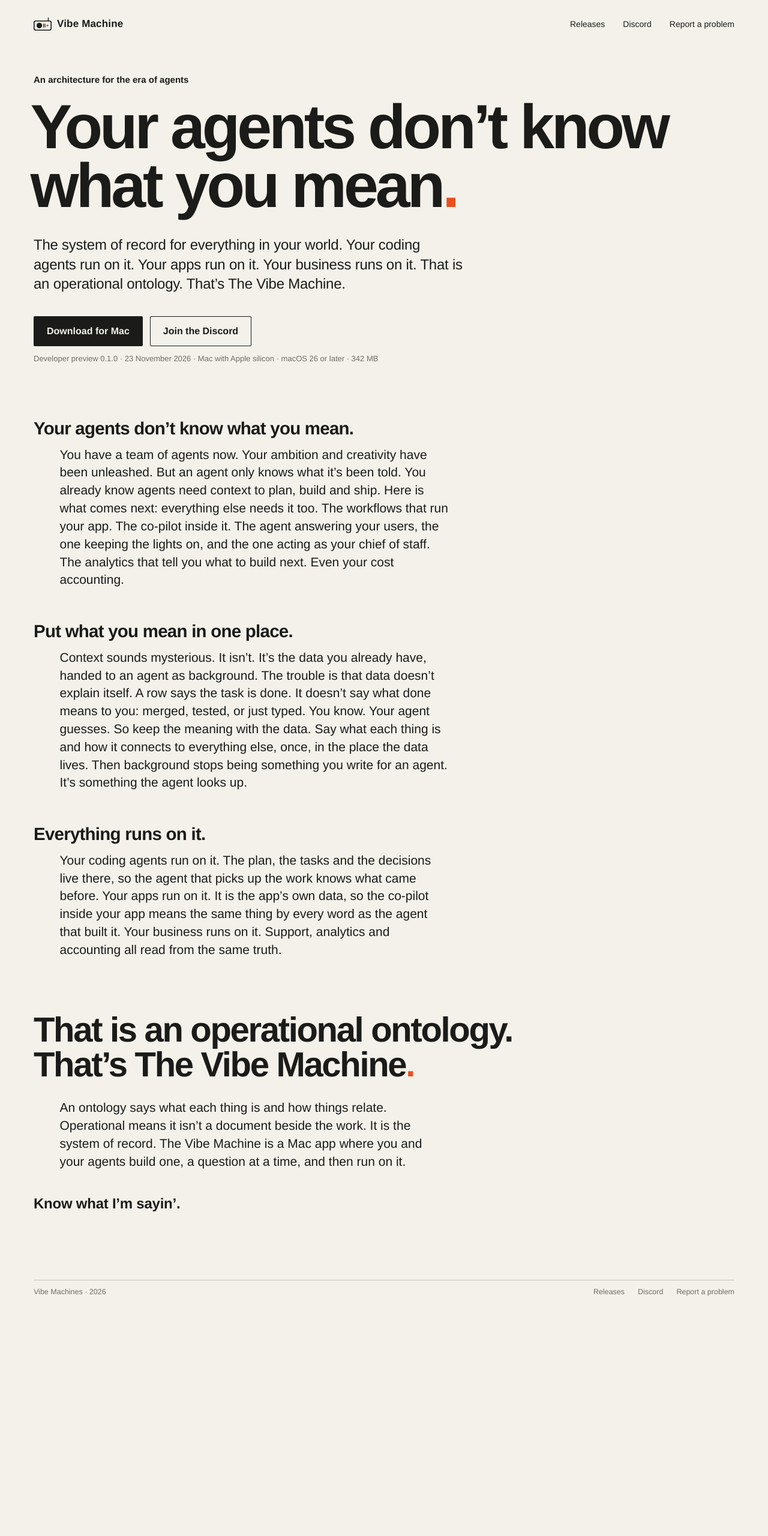
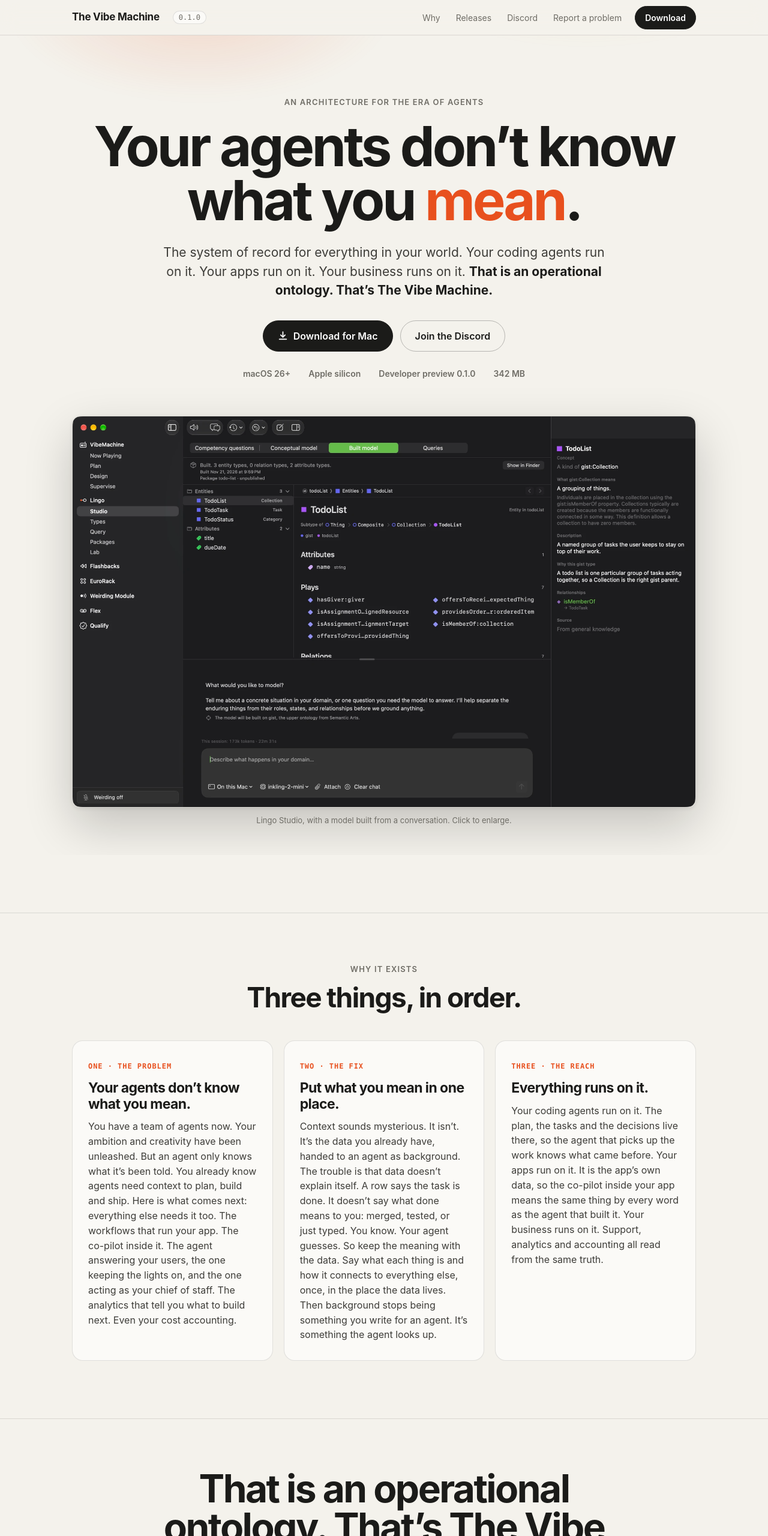
Before and after one commit to vibe-machine/vibe-machine, a plain HTML site: page docs/index.html in a window 1280 px wide. Shown: the top 2560 px of the page at 60% size. Before the commit the page ends 2202 px from the top, so only its background shows below. Drawn offline with Linux system fonts and the light colour scheme.

Commit message:
Site: update 2026-11-23

```diff
--- a/docs/index.html
+++ b/docs/index.html
@@ -2,7 +2,7 @@
 <html lang="en">
 <head>
 <meta charset="utf-8">
-<meta name="viewport" content="width=device-width, initial-scale=1">
+<meta name="viewport" content="width=device-width,initial-scale=1">
 <meta name="robots" content="noindex">
 <meta name="description" content="The system of record for everything in your world. Your coding agents, your apps and your business run on it.">
 <meta name="color-scheme" content="light">
@@ -10,190 +10,100 @@
 <link rel="icon" type="image/png" sizes="64x64" href="assets/favicon-64.png">
 <link rel="apple-touch-icon" href="assets/apple-touch-icon.png">
 <style>
-:root{--paper:#F3F1EA;--ink:#1B1B19;--soft:#6F6D66;--hair:rgba(27,27,25,.22);--desk:#C9C7C1;
---plate:#B9B3A9;--panel:#E4E1D8;--signal:#E8501E;--font:"Helvetica Neue",Helvetica,Arial,sans-serif}
+:root{--paper:#F4F2EC;--ink:#1B1B19;--mute:#6F6D66;--line:rgba(27,27,25,.12);--signal:#E8501E;--card:#FBFAF7}
 *{box-sizing:border-box}
-html,body{margin:0;background:var(--paper);color:var(--ink);font-family:var(--font);font-size:16px;
-line-height:1.45;-webkit-font-smoothing:antialiased;overflow-x:hidden}
-h1,h2,h3,p,ol,ul,dl,dd,dt,figure{margin:0;padding:0;font-weight:400;font-size:inherit}
+html{scroll-behavior:smooth}
+body{margin:0;background:var(--paper);color:var(--ink);font:17px/1.5 -apple-system,BlinkMacSystemFont,"Helvetica Neue",Helvetica,Arial,sans-serif;-webkit-font-smoothing:antialiased}
 a{color:inherit}
-b,strong{font-weight:700}
-.wrap{width:1280px;margin:0 auto;padding:0 56px}
-.bar{display:flex;align-items:center;justify-content:space-between;padding-top:28px}
-.mark{display:flex;align-items:center;gap:9px;font-weight:700;font-size:17px;letter-spacing:.01em}
-.mark img{width:30px;height:22px;display:block}
-.nav{display:flex;gap:30px;font-size:14px}
-.nav a{text-decoration:none}
-.btn{display:inline-block;background:var(--ink);color:var(--paper);font-weight:700;font-size:16px;
-text-decoration:none;padding:13px 22px 14px;border-radius:2px;white-space:nowrap}
-.btn.ghost{background:none;color:var(--ink);box-shadow:inset 0 0 0 1px var(--ink)}
-.acts{display:flex;gap:12px;align-items:center}
-.meta{font-size:13px;color:var(--soft);line-height:1.4}
-.lead{font-size:19px;line-height:1.4;letter-spacing:-.005em}
-.dot{color:var(--signal)}
-.row{display:grid;grid-template-columns:38% 1fr}
-.row>.label{font-size:13.5px;color:var(--soft);padding-right:24px}
-.ruled>*{border-top:1px solid var(--ink);padding-top:9px}
-.field{display:flex;justify-content:space-between;align-items:baseline;border-bottom:1px solid var(--ink);
-padding:8px 0 9px;max-width:400px;margin-top:18px}
-.field span{color:var(--soft)}
-.field b{font-size:15px}
-.lnk{font-weight:700;text-underline-offset:4px;text-decoration-thickness:1px}
-.spec{display:grid;grid-template-columns:150px 1fr;font-size:15px}
-.spec dt,.spec dd{padding:9px 0 10px;border-top:1px solid var(--hair)}
-.spec dt{color:var(--soft)}
-.spec dt:first-of-type,.spec dt:first-of-type+dd{border-top:0;padding-top:0}
-.wide>.label{font-size:13.5px;color:var(--soft);border-top:1px solid var(--ink);padding-top:9px;margin-bottom:28px}
-.foot{margin-top:110px;padding:10px 0 40px;border-top:1px solid var(--hair);font-size:12.5px;color:var(--soft);
-display:flex;justify-content:space-between}
-.foot span+span a{margin-left:22px;text-decoration:none}
-.cap{font-size:13.5px;color:var(--soft);margin-top:14px}
-.cap b{color:var(--ink)}
-h3.h{font-weight:700;font-size:16px}
-
-
-html,body{overflow-x:hidden}
-img{max-width:100%;height:auto;display:block}
-.wrap{width:auto;max-width:1280px;padding:0 clamp(20px,4.4vw,56px)}
-.bar{padding-top:clamp(18px,2.2vw,28px)}
-.row{grid-template-columns:38% minmax(0,1fr)}
-.row>*,.steer>*{min-width:0}
-h2.big{font-size:clamp(30px,3.6vw,46px);line-height:1.02;letter-spacing:-.035em;font-weight:700;padding-right:40px}
-.lede{font-size:clamp(17px,1.5vw,19px);line-height:1.4;max-width:31em}
-.lede+.lede{margin-top:.8em}
-.sec{margin-top:clamp(72px,8.8vw,112px)}
-.btn:hover{background:#33322F}
-.btn.ghost:hover{background:rgba(27,27,25,.06)}
-a:focus-visible{outline:2px solid var(--ink);outline-offset:3px}
-
-/* Opening */
-.kick{margin-top:clamp(56px,7.2vw,92px);font-size:15px;font-weight:700}
-.hero h1{font-size:clamp(46px,8.15vw,104px);line-height:.95;letter-spacing:-.048em;font-weight:700;margin:18px 0 0 -.05em}
-.hero .row{margin-top:clamp(36px,4.7vw,60px)}
-.hero .lead{font-size:clamp(17px,1.5vw,19px);max-width:31em}
-.hero .lead+.lead{margin-top:.7em}
-.acts{flex-wrap:wrap}
-.hero .acts{margin-top:28px}
-.hero .meta{margin-top:14px}
-
-/* The stance */
-.inv{background:var(--ink);color:var(--paper);margin-top:clamp(64px,7vw,96px);padding:clamp(64px,7.5vw,96px) 0 clamp(68px,8vw,104px)}
-.inv h2{font-size:clamp(38px,6.6vw,84px);line-height:.96;letter-spacing:-.045em;font-weight:700;margin-left:-.04em}
-.inv .row{margin-top:clamp(36px,4.4vw,56px)}
-.inv p{font-size:clamp(18px,1.65vw,21px);line-height:1.4;max-width:29em}
-.inv p+p{margin-top:.9em}
-
-/* Pictures of the app */
-.detail{margin-top:34px;border:1px solid var(--hair);border-radius:6px;overflow:hidden;background:#F5F4EF}
-.shot{margin-top:clamp(40px,5vw,64px);filter:drop-shadow(0 28px 34px rgba(27,27,25,.22)) drop-shadow(0 2px 5px rgba(27,27,25,.1))}
-.cards{display:grid;align-items:start;grid-template-columns:repeat(3,minmax(0,1fr));gap:clamp(8px,1.2vw,16px);margin-top:34px;max-width:46em}
-
-/* The ladder */
-.ex{background:var(--panel);margin-top:clamp(72px,8.8vw,112px);padding:clamp(48px,5.6vw,72px) 0 clamp(52px,6vw,76px)}
-.ex .rung{margin-top:clamp(28px,3.1vw,40px)}
-.ex .rung:first-of-type{margin-top:clamp(36px,4.4vw,56px)}
-.ex .label{font-size:15px;color:var(--ink);font-weight:700;padding-top:6px}
-.ex .label small{display:block;font-weight:400;color:var(--soft);font-size:13.5px;margin-top:2px}
-.ex .data{font-family:"SF Mono",ui-monospace,Menlo,monospace;font-size:clamp(17px,2vw,26px);letter-spacing:-.01em;color:var(--soft)}
-.ex .info{font-size:clamp(24px,2.5vw,32px);line-height:1.1;letter-spacing:-.025em;font-weight:700}
-.ex .mean{font-size:clamp(30px,3.6vw,46px);line-height:1.04;letter-spacing:-.035em;font-weight:700;max-width:15em}
-.ex .proof{font-size:15px;max-width:37em;border-top:1px solid var(--hair);padding-top:12px;margin-top:clamp(40px,4.4vw,56px)}
-.ex .proof span{color:var(--soft)}
-
-/* Numbered lists */
-.nums{margin-top:34px;max-width:36em}
-.nums>div{display:grid;grid-template-columns:34px 150px 1fr;align-items:baseline;padding:14px 0 15px;border-top:1px solid var(--hair)}
-.nums>div:first-child{border-top:1px solid var(--ink)}
-.nums small{font-size:13.5px;color:var(--soft)}
-.nums .bigt{font-size:19px;font-weight:700;letter-spacing:-.01em}
-.chip{display:inline-block;border:1px solid var(--ink);border-radius:3px;padding:3px 10px 4px;font-size:15px;font-weight:700}
-.join{display:inline-block;width:22px;height:1px;background:var(--ink);vertical-align:middle}
-.doc{margin-top:34px;max-width:36em}
-.doc>div{display:grid;grid-template-columns:34px 1fr;padding:13px 0 14px;border-top:1px solid var(--hair);font-size:clamp(17px,1.5vw,19px);line-height:1.35}
-.doc>div:first-child{border-top:1px solid var(--ink)}
-.doc span{color:var(--soft)}
-.doc span b{color:var(--ink)}
-
-.uses{display:grid;grid-template-columns:repeat(4,1fr);gap:clamp(20px,2.8vw,36px);margin-top:30px}
-.uses div{border-top:1px solid var(--ink);padding-top:12px;font-size:clamp(22px,2.35vw,30px);line-height:1.05;letter-spacing:-.03em;font-weight:700}
-
-.steer{display:grid;grid-template-columns:38% 1fr;align-items:center;margin-top:clamp(72px,8.8vw,112px)}
-.steer .d{width:min(300px,80%)}
-.steer p{margin-top:18px}
-
-.quote{margin-top:clamp(80px,10vw,128px);border-top:1px solid var(--ink);padding-top:28px}
-.quote p{font-size:clamp(30px,4.4vw,56px);line-height:1.02;letter-spacing:-.04em;font-weight:700;max-width:17em}
-.quote small{display:block;margin-top:22px;font-size:15px;color:var(--soft)}
-
-/* Closing */
-.close{background:var(--panel);margin-top:clamp(80px,10vw,128px);padding:clamp(56px,6.9vw,88px) 0 clamp(60px,7.5vw,96px)}
-.close h2{font-size:clamp(36px,5.3vw,68px);line-height:.98;letter-spacing:-.045em;font-weight:700;max-width:12em;margin-left:-.03em}
-.close .row{margin-top:clamp(32px,3.8vw,48px);align-items:start}
-.close .acts{margin-top:26px}
-.close .meta{margin-top:14px}
-.two{display:grid;grid-template-columns:1fr 1fr;gap:clamp(24px,3.75vw,48px)}
-.blk{margin-top:clamp(64px,7.5vw,96px)}
-ol.steps{list-style:none;counter-reset:s;max-width:36em}
-ol.steps li{counter-increment:s;display:grid;grid-template-columns:30px 1fr;padding:9px 0 10px;border-top:1px solid var(--hair)}
-ol.steps li:first-child{border-top:0;padding-top:0}
-ol.steps li::before{content:counter(s);font-weight:700}
-.foot{flex-wrap:wrap;gap:8px}
-
-@media (max-width:820px){
-  .nav{gap:18px;font-size:13px}
-  .row,.steer{grid-template-columns:minmax(0,1fr)}
-  .row>.label,.ex .label{padding:0 0 8px}
-  h2.big{padding:0 0 18px}
-  .hero .row.ruled>div:first-child{border-top:0;padding-top:0;order:2;margin-top:18px}
-  .hero .row.ruled>div:last-child{order:1}
-  .uses{grid-template-columns:1fr 1fr}
-  .two{grid-template-columns:1fr}
-  .nums>div{grid-template-columns:34px 1fr}
-  .nums small{grid-column:2}
-  .nums .bigt,.nums>div>span:last-child{grid-column:2;margin-top:4px}
-  .steer .d{margin-bottom:28px}
-  .spec{grid-template-columns:1fr}
-  .spec dd{border-top:0;padding-top:0}
-  .foot span+span a{margin:0 18px 0 0}
-}
-/* The pitch: one page. Hierarchy by size and indent, no rules. */
-.pitch{margin-top:clamp(34px,4.2vw,54px)}
-.top+.pitch{margin-top:clamp(56px,7vw,92px)}
-.pitch>h2{font-size:clamp(22px,2.3vw,30px);line-height:1.15;letter-spacing:-.025em;font-weight:700}
-.pitch>p,.close-pitch>p{font-size:clamp(18px,1.65vw,21px);line-height:1.42;max-width:33em;margin-top:12px;padding-left:clamp(22px,3.4vw,48px)}
-.close-pitch{margin-top:clamp(56px,7vw,92px)}
-.close-pitch .name{font-size:clamp(34px,4.6vw,58px);line-height:1;letter-spacing:-.04em;font-weight:700}
-.close-pitch>p{margin-top:clamp(18px,2.2vw,28px)}
-.close-pitch>.sign{font-size:clamp(19px,1.9vw,24px);font-weight:700;letter-spacing:-.01em;padding-left:0;margin-top:clamp(26px,3vw,38px)}
-.hero .kick{margin-top:clamp(40px,5.4vw,72px)}
-.hero .sub{font-size:clamp(19px,1.9vw,24px);line-height:1.34;letter-spacing:-.01em;max-width:30em;margin-top:clamp(22px,2.6vw,34px)}
-.top{margin-top:clamp(26px,3vw,38px)}
-.top .meta{margin-top:12px}
+.in{max-width:1120px;margin:0 auto;padding:0 clamp(18px,4vw,40px)}
+/* nav */
+.nav{position:sticky;top:0;z-index:5;background:rgba(244,242,236,.82);backdrop-filter:saturate(1.4) blur(14px);-webkit-backdrop-filter:saturate(1.4) blur(14px);border-bottom:1px solid var(--line)}
+.nav .in{display:flex;align-items:center;gap:22px;height:58px}
+.brand{font-weight:700;letter-spacing:-.015em;font-size:17px;white-space:nowrap}
+.ver{font:12px ui-monospace,SFMono-Regular,Menlo,monospace;border:1px solid var(--line);border-radius:999px;padding:3px 9px;color:var(--mute);background:var(--card)}
+.links{margin-left:auto;display:flex;gap:26px;font-size:14px;color:var(--mute)}
+.links a{text-decoration:none}.links a:hover{color:var(--ink)}
+.pill{display:inline-flex;align-items:center;gap:9px;border-radius:999px;padding:13px 24px;font-weight:600;font-size:16px;text-decoration:none;border:1px solid var(--ink);background:var(--ink);color:#fff;transition:transform .12s}
+.pill:hover{transform:translateY(-1px)}
+.pill.ghost{background:transparent;color:var(--ink);border-color:rgba(27,27,25,.28)}
+.pill.small{padding:8px 16px;font-size:14px}
+/* hero */
+.hero{position:relative;text-align:center;padding:clamp(56px,8vw,104px) 0 clamp(30px,4vw,48px);overflow:hidden}
+.hero::before{content:"";position:absolute;inset:-20% -10% auto;height:560px;background:radial-gradient(closest-side at 30% 40%,rgba(232,80,30,.16),transparent 70%),radial-gradient(closest-side at 72% 30%,rgba(233,190,44,.16),transparent 70%);filter:blur(10px);pointer-events:none}
+.hero>*{position:relative}
+.eyebrow{font-size:13px;font-weight:600;letter-spacing:.09em;text-transform:uppercase;color:var(--mute);margin:0}
+h1{font-size:clamp(44px,7.4vw,92px);line-height:.98;letter-spacing:-.045em;font-weight:700;margin:18px auto 0;max-width:12em}
+h1 em{font-style:normal;color:var(--signal)}
+.lead{font-size:clamp(18px,1.7vw,21px);line-height:1.5;color:#3d3c38;max-width:36em;margin:26px auto 0}
+.lead b{color:var(--ink)}
+.acts{display:flex;gap:12px;justify-content:center;flex-wrap:wrap;margin-top:34px}
+.chips{list-style:none;padding:0;margin:26px 0 0;display:flex;gap:8px 30px;justify-content:center;flex-wrap:wrap;font-size:14px;font-weight:600;color:var(--mute)}
+/* shot */
+.shot{margin:clamp(34px,5vw,60px) auto 0;max-width:1040px}
+.shot button{all:unset;display:block;cursor:zoom-in;border-radius:14px;overflow:hidden;border:1px solid var(--line);box-shadow:0 30px 80px rgba(0,0,0,.2),0 2px 6px rgba(0,0,0,.08)}
+.shot img{display:block;width:100%;height:auto}
+.shot figcaption{margin-top:12px;font-size:13px;color:var(--mute);text-align:center}
+dialog{border:0;padding:0;background:transparent;max-width:96vw;max-height:94vh;cursor:zoom-out}
+dialog img{display:block;max-width:96vw;max-height:94vh;border-radius:10px}
+dialog::backdrop{background:rgba(0,0,0,.78)}
+/* sections */
+.band{border-top:1px solid var(--line);margin-top:clamp(56px,8vw,96px);padding-top:clamp(48px,7vw,84px)}
+.head{text-align:center;max-width:30em;margin:0 auto clamp(30px,4vw,48px)}
+.head h2{font-size:clamp(30px,4vw,46px);line-height:1.05;letter-spacing:-.035em;margin:12px 0 0}
+.steps{display:grid;gap:18px;grid-template-columns:repeat(3,minmax(0,1fr))}
+.step{background:var(--card);border:1px solid var(--line);border-radius:18px;padding:28px 26px 30px}
+.step .n{font:600 12px ui-monospace,SFMono-Regular,Menlo,monospace;letter-spacing:.08em;color:var(--signal);text-transform:uppercase}
+.step h3{font-size:23px;line-height:1.15;letter-spacing:-.025em;margin:12px 0 12px}
+.step p{margin:0;font-size:16px;line-height:1.55;color:#3d3c38}
+@media (max-width:900px){.steps{grid-template-columns:1fr}.links{display:none}}
+.close{text-align:center;padding-bottom:clamp(40px,6vw,72px)}
+.close h2{font-size:clamp(34px,5.4vw,64px);line-height:1;letter-spacing:-.04em;margin:0 auto;max-width:13em}
+.close p{max-width:36em;margin:24px auto 0;font-size:clamp(17px,1.6vw,20px);color:#3d3c38}
+.close .sign{font-weight:700;color:var(--ink);margin-top:34px;font-size:20px}
+footer{border-top:1px solid var(--line);font-size:13px;color:var(--mute)}
+footer .in{display:flex;justify-content:space-between;gap:20px;flex-wrap:wrap;padding-top:22px;padding-bottom:30px}
+footer a{margin-left:20px;text-decoration:none}
 </style>
 </head>
 <body>
+<header class="nav"><div class="in">
+<span class="brand">The Vibe Machine</span><span class="ver">0.1.0</span>
+<nav class="links"><a href="#why">Why</a><a href="https://github.com/vibe-machine/vibe-machine/releases">Releases</a><a href="https://discord.gg/4HjkqRRZR8">Discord</a><a href="https://github.com/vibe-machine/vibe-machine/issues/new/choose">Report a problem</a></nav>
+<a class="pill small" href="https://github.com/vibe-machine/vibe-machine/releases/latest/download/VibeMachine.dmg">Download</a>
+</div></header>
 
-<div class="wrap">
-<header class="bar"><span class="mark"><img src="assets/mark.svg" alt="" width="30" height="22">Vibe Machine</span><nav class="nav"><a href="https://github.com/vibe-machine/vibe-machine/releases">Releases</a><a href="https://discord.gg/4HjkqRRZR8">Discord</a><a href="https://github.com/vibe-machine/vibe-machine/issues/new/choose">Report a problem</a></nav></header>
+<main>
+<section class="hero"><div class="in">
+<p class="eyebrow">An architecture for the era of agents</p>
+<h1>Your agents don’t know what you <em>mean</em>.</h1>
+<p class="lead">The system of record for everything in your world. Your coding agents run on it. Your apps run on it. Your business runs on it. <b>That is an operational ontology. That’s The Vibe Machine.</b></p>
+<div class="acts">
+<a class="pill" href="https://github.com/vibe-machine/vibe-machine/releases/latest/download/VibeMachine.dmg"><svg viewBox="0 0 16 16" width="17" height="17" aria-hidden="true" fill="none" stroke="currentColor" stroke-width="1.7" stroke-linecap="round" stroke-linejoin="round"><path d="M8 2v8M4.6 6.9 8 10.3l3.4-3.4M2.5 13.5h11"/></svg>Download for Mac</a>
+<a class="pill ghost" href="https://discord.gg/4HjkqRRZR8">Join the Discord</a>
+</div>
+<ul class="chips"><li>macOS 26+</li><li>Apple silicon</li><li>Developer preview 0.1.0</li><li>342 MB</li></ul>
+<figure class="shot"><button type="button" onclick="document.getElementById('big').showModal()" aria-label="Enlarge the picture"><img src="assets/studio-built-model.webp" alt="Lingo Studio showing a built model of a to-do list, with its entities, attributes and what each one means"></button><figcaption>Lingo Studio, with a model built from a conversation. Click to enlarge.</figcaption></figure>
+</div></section>
 
-<main class="hero">
-<p class="kick">An architecture for the era of agents</p>
-<h1>Your agents don’t know<br>what you mean<span class="dot">.</span></h1>
-<p class="sub">The system of record for everything in your world. Your coding agents run on it. Your apps run on it. Your business runs on it. That is an operational ontology. That’s The Vibe Machine.</p>
-<div class="top"><div class="acts"><a class="btn" href="https://github.com/vibe-machine/vibe-machine/releases/latest/download/VibeMachine.dmg">Download for Mac</a><a class="btn ghost" href="https://discord.gg/4HjkqRRZR8">Join the Discord</a></div>
-<p class="meta">Developer preview 0.1.0 · 23 November 2026 · Mac with Apple silicon · macOS 26 or later · 342 MB</p></div>
-<section class="pitch"><h2>Your agents don’t know what you mean.</h2><p>You have a team of agents now. Your ambition and creativity have been unleashed. But an agent only knows what it’s been told. You already know agents need context to plan, build and ship. Here is what comes next: everything else needs it too. The workflows that run your app. The co-pilot inside it. The agent answering your users, the one keeping the lights on, and the one acting as your chief of staff. The analytics that tell you what to build next. Even your cost accounting.</p></section>
-<section class="pitch"><h2>Put what you mean in one place.</h2><p>Context sounds mysterious. It isn’t. It’s the data you already have, handed to an agent as background. The trouble is that data doesn’t explain itself. A row says the task is done. It doesn’t say what done means to you: merged, tested, or just typed. You know. Your agent guesses. So keep the meaning with the data. Say what each thing is and how it connects to everything else, once, in the place the data lives. Then background stops being something you write for an agent. It’s something the agent looks up.</p></section>
-<section class="pitch"><h2>Everything runs on it.</h2><p>Your coding agents run on it. The plan, the tasks and the decisions live there, so the agent that picks up the work knows what came before. Your apps run on it. It is the app’s own data, so the co-pilot inside your app means the same thing by every word as the agent that built it. Your business runs on it. Support, analytics and accounting all read from the same truth.</p></section>
-<section class="close-pitch">
-<h2 class="name">That is an operational ontology.<br>That’s The Vibe Machine<span class="dot">.</span></h2>
+<section class="band" id="why"><div class="in">
+<div class="head"><p class="eyebrow">Why it exists</p><h2>Three things, in order.</h2></div>
+<div class="steps">
+<article class="step"><span class="n">One · the problem</span><h3>Your agents don’t know what you mean.</h3><p>You have a team of agents now. Your ambition and creativity have been unleashed. But an agent only knows what it’s been told. You already know agents need context to plan, build and ship. Here is what comes next: everything else needs it too. The workflows that run your app. The co-pilot inside it. The agent answering your users, the one keeping the lights on, and the one acting as your chief of staff. The analytics that tell you what to build next. Even your cost accounting.</p></article>
+<article class="step"><span class="n">Two · the fix</span><h3>Put what you mean in one place.</h3><p>Context sounds mysterious. It isn’t. It’s the data you already have, handed to an agent as background. The trouble is that data doesn’t explain itself. A row says the task is done. It doesn’t say what done means to you: merged, tested, or just typed. You know. Your agent guesses. So keep the meaning with the data. Say what each thing is and how it connects to everything else, once, in the place the data lives. Then background stops being something you write for an agent. It’s something the agent looks up.</p></article>
+<article class="step"><span class="n">Three · the reach</span><h3>Everything runs on it.</h3><p>Your coding agents run on it. The plan, the tasks and the decisions live there, so the agent that picks up the work knows what came before. Your apps run on it. It is the app’s own data, so the co-pilot inside your app means the same thing by every word as the agent that built it. Your business runs on it. Support, analytics and accounting all read from the same truth.</p></article>
+</div>
+</div></section>
+
+<section class="band close"><div class="in">
+<h2>That is an operational ontology. That’s The Vibe Machine<em style="font-style:normal;color:var(--signal)">.</em></h2>
 <p>An ontology says what each thing is and how things relate. Operational means it isn’t a document beside the work. It is the system of record. The Vibe Machine is a Mac app where you and your agents build one, a question at a time, and then run on it.</p>
+<div class="acts"><a class="pill" href="https://github.com/vibe-machine/vibe-machine/releases/latest/download/VibeMachine.dmg"><svg viewBox="0 0 16 16" width="17" height="17" aria-hidden="true" fill="none" stroke="currentColor" stroke-width="1.7" stroke-linecap="round" stroke-linejoin="round"><path d="M8 2v8M4.6 6.9 8 10.3l3.4-3.4M2.5 13.5h11"/></svg>Download for Mac</a></div>
+<ul class="chips"><li>macOS 26+</li><li>Apple silicon</li><li>Developer preview 0.1.0</li></ul>
 <p class="sign">Know what I’m sayin’.</p>
-</section>
+</div></section>
 </main>
 
-<footer class="foot"><span>Vibe Machines · 2026</span><span><a href="https://github.com/vibe-machine/vibe-machine/releases">Releases</a><a href="https://discord.gg/4HjkqRRZR8">Discord</a><a href="https://github.com/vibe-machine/vibe-machine/issues/new/choose">Report a problem</a></span></footer>
-</div>
-
+<footer><div class="in"><span>Vibe Machines · 2026</span><span><a href="https://github.com/vibe-machine/vibe-machine/releases">Releases</a><a href="https://discord.gg/4HjkqRRZR8">Discord</a><a href="https://github.com/vibe-machine/vibe-machine/issues/new/choose">Report a problem</a></span></div></footer>
+<dialog id="big" onclick="this.close()"><img src="assets/studio-built-model.webp" alt="Lingo Studio showing a built model of a to-do list, with its entities, attributes and what each one means"></dialog>
 </body>
 </html>
```
Also changed, not shown: docs/assets/studio-built-model.webp (added).
